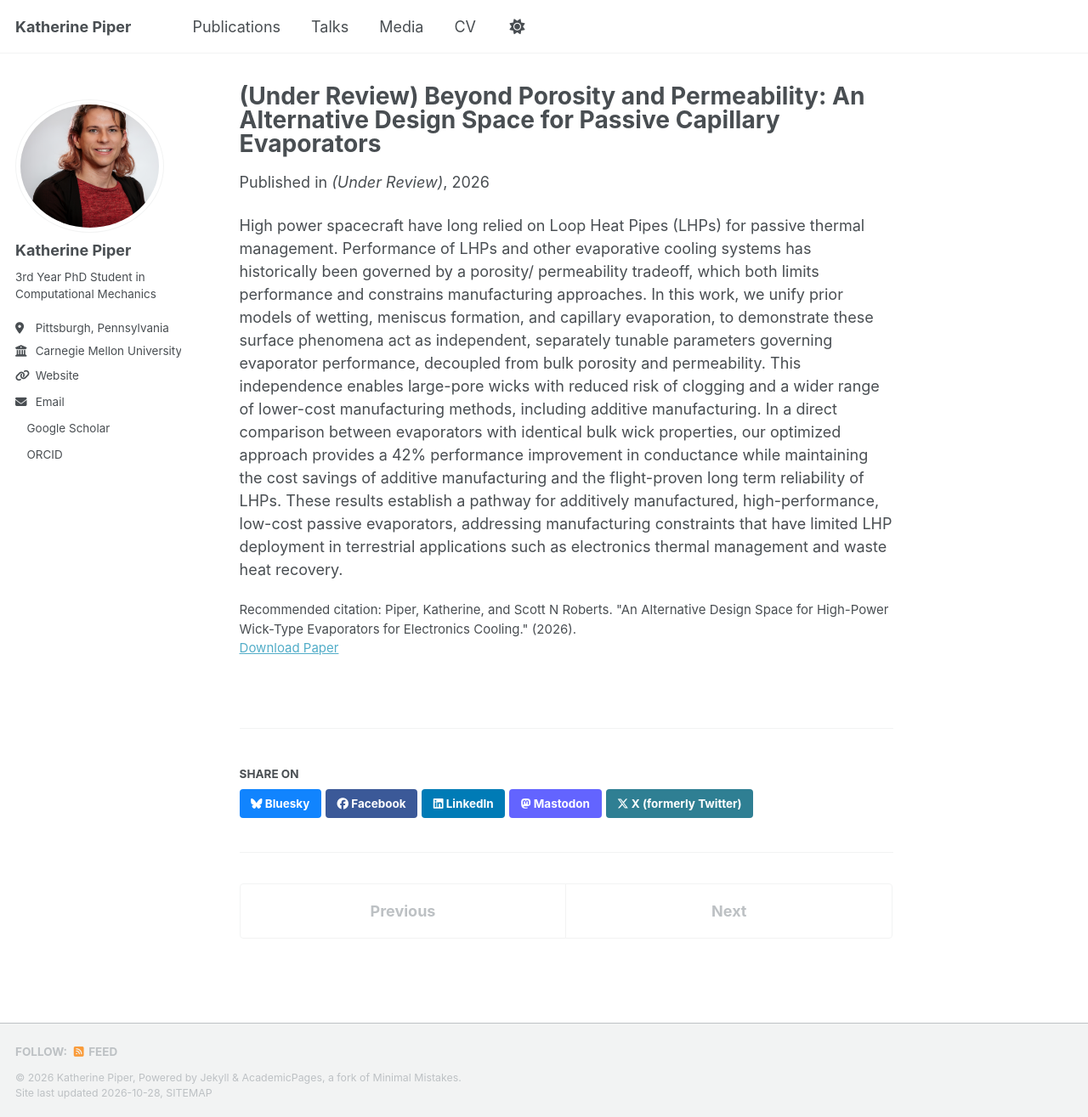
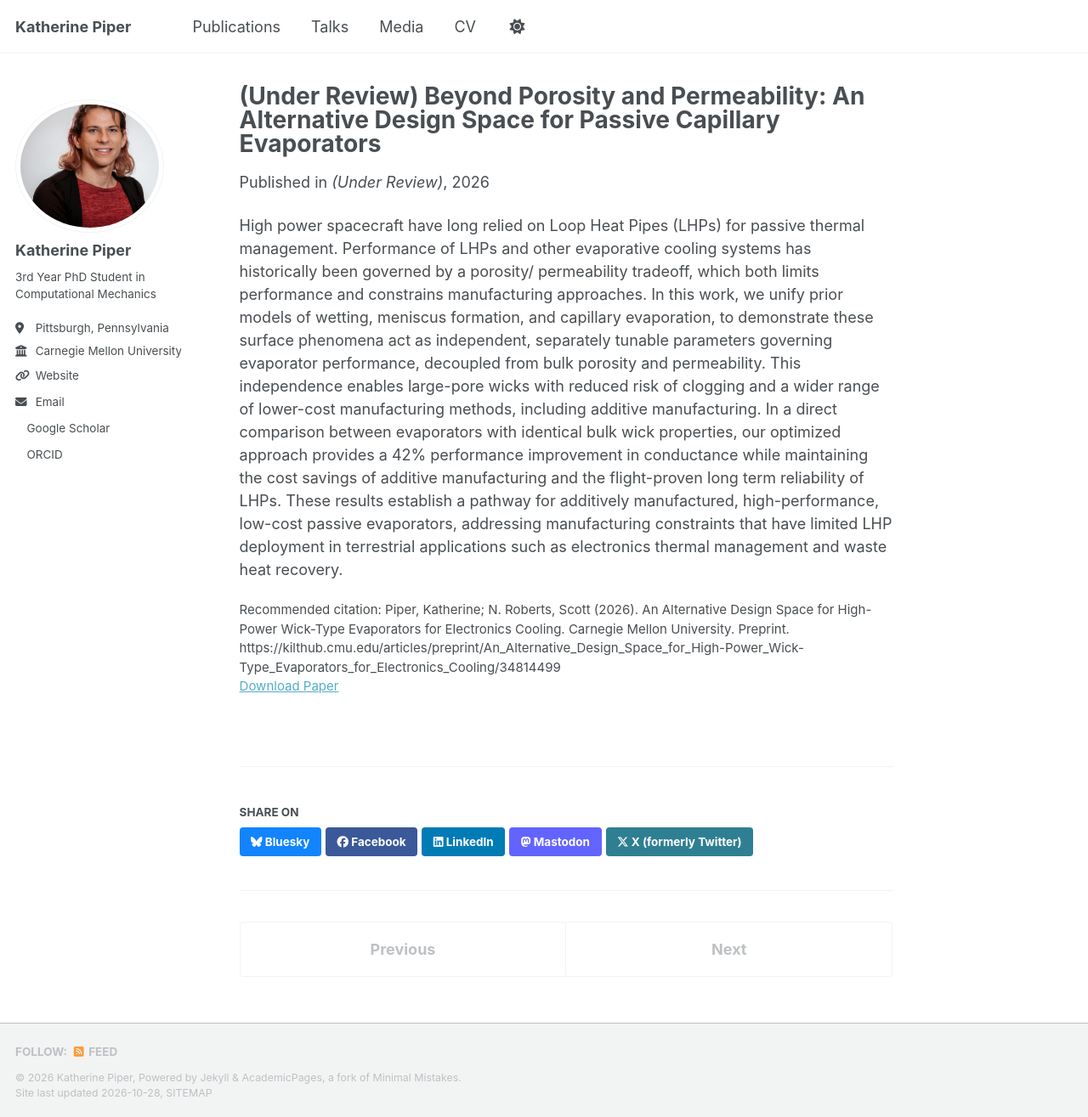
Before and after one commit to kbpiperphd/kbpiperphd.github.io, a Jekyll site: the page built from _publications/2026-1.md, in a window 1280 px wide and 1315 px high. Shown: the whole window at 85% size. Built offline with Jekyll 4.4.1, drawn with Linux system fonts in a browser that asks for light colours; a style sheet for code colours, icons or effects is not loaded.

Commit message:
Update 2026-1.md

```diff
--- a/_publications/2026-1.md
+++ b/_publications/2026-1.md
@@ -5,8 +5,8 @@
 permalink: /publication/2026-1
 date: 2026-8-14
 venue: '(Under Review)'
-paperurl: 'http://kbpiperphd.github.io/files/JPL-CMU-LHP_design.pdf'
-citation: 'Piper, Katherine, and Scott N Roberts. "An Alternative Design Space for High-Power Wick-Type Evaporators for Electronics Cooling." (2026).'
+paperurl: '[http://kbpiperphd.github.io/files/JPL-CMU-LHP_design.pdf](https://figshare.com/s/057b61c0ebd4e0c0de89?file=70747281)'
+citation: 'Piper, Katherine; N. Roberts, Scott (2026). An Alternative Design Space for High-Power Wick-Type Evaporators for Electronics Cooling. Carnegie Mellon University. Preprint. https://kilthub.cmu.edu/articles/preprint/An_Alternative_Design_Space_for_High-Power_Wick-Type_Evaporators_for_Electronics_Cooling/34814499'
 ---
 
 
```
